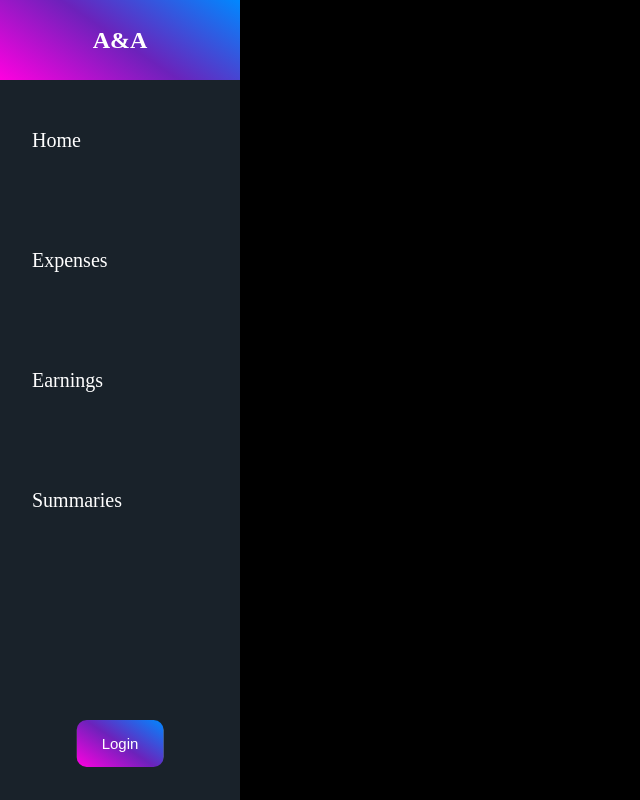
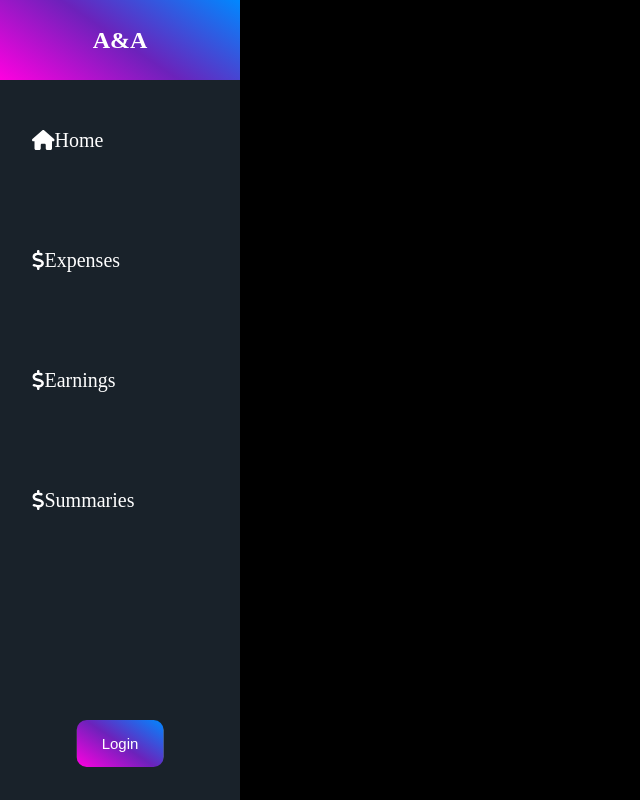
Before and after one commit to rodis00/expense-tracker, a React (Create React App) app in the folder frontend/: page /summaries in a window 1280 px wide. Shown: the whole page, without its empty margins (0-640 px from the left). Built offline with nearby package versions, Linux system fonts and the light colour scheme.

Commit message:
creating array of objects to easier display title and icon with map method

```diff
--- a/frontend/src/components/Nav/Nav.jsx
+++ b/frontend/src/components/Nav/Nav.jsx
@@ -4,21 +4,36 @@ import { BrowserRouter as Router, Link, Routes, Route } from "react-router-dom";
 import Expenses from "../Expenses/Expenses";
 import Earnings from "../Earnings/Earnings";
 import Home from "../Home/Home";
-import Summaries from "../Summaries/Summaries"
+import Summaries from "../Summaries/Summaries";
 import Button from "../Button/Button";
+import { FontAwesomeIcon } from "@fortawesome/react-fontawesome";
+import { faHouse } from "@fortawesome/free-solid-svg-icons";
+import { faDollarSign } from "@fortawesome/free-solid-svg-icons";
 
 function Nav() {
-  const navElements = ["Expenses", "Earnings", "Summaries"];
+  const navElements = [
+    { icon: <FontAwesomeIcon icon={faDollarSign} />, title: "Expenses" },
+    { icon: <FontAwesomeIcon icon={faDollarSign} />, title: "Earnings" },
+    { icon: <FontAwesomeIcon icon={faDollarSign} />, title: "Summaries" },
+  ];
 
   return (
     <Router>
-      <nav className={`${classes.navbar}`}>
+      <nav className={classes.navbar}>
         <h2 className={classes.navbar__h2}>A&A</h2>
         <ul className={classes.navbar__list}>
-          <li key="Home" className={classes.navbar__list__elem}><Link to='/' className={classes.navbar__list__elem__link}>Home</Link></li>
+          <li key="Home" className={`${classes.navbar__list__elem} `}>
+            <Link to="/" className={classes.navbar__list__elem__link}>
+              <FontAwesomeIcon icon={faHouse} className={classes.navbar__list__elem__link__icon}/>
+              Home
+            </Link>
+          </li>
           {navElements.map((elem) => (
-            <li key={elem} className={classes.navbar__list__elem}>
-              <Link to={elem} className={classes.navbar__list__elem__link}>{elem}</Link>
+            <li key={elem.title} className={classes.navbar__list__elem}>
+              <Link to={`/${elem.title}`} className={classes.navbar__list__elem__link}>
+                <span className={classes.navbar__list__elem__link__icon}>{elem.icon}</span>
+                <span>{elem.title}</span>
+              </Link>
             </li>
           ))}
         </ul>
```
